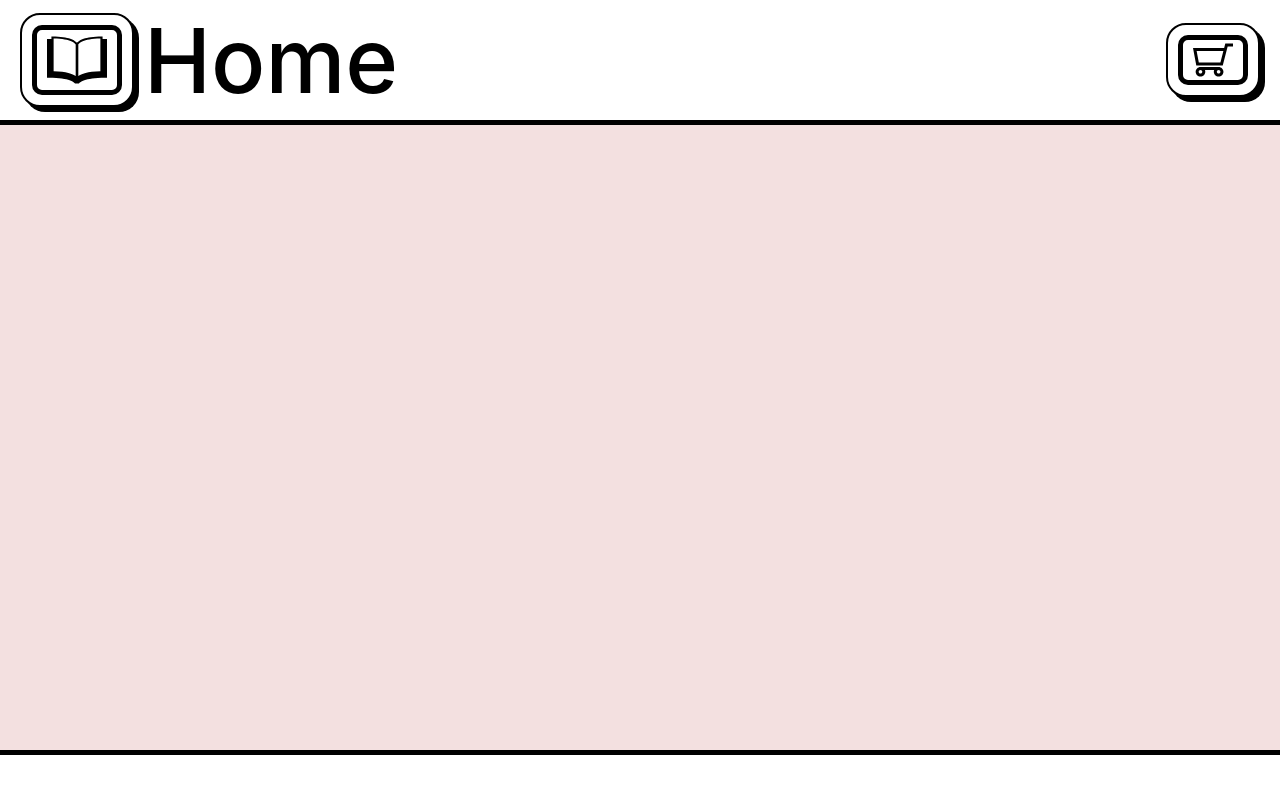
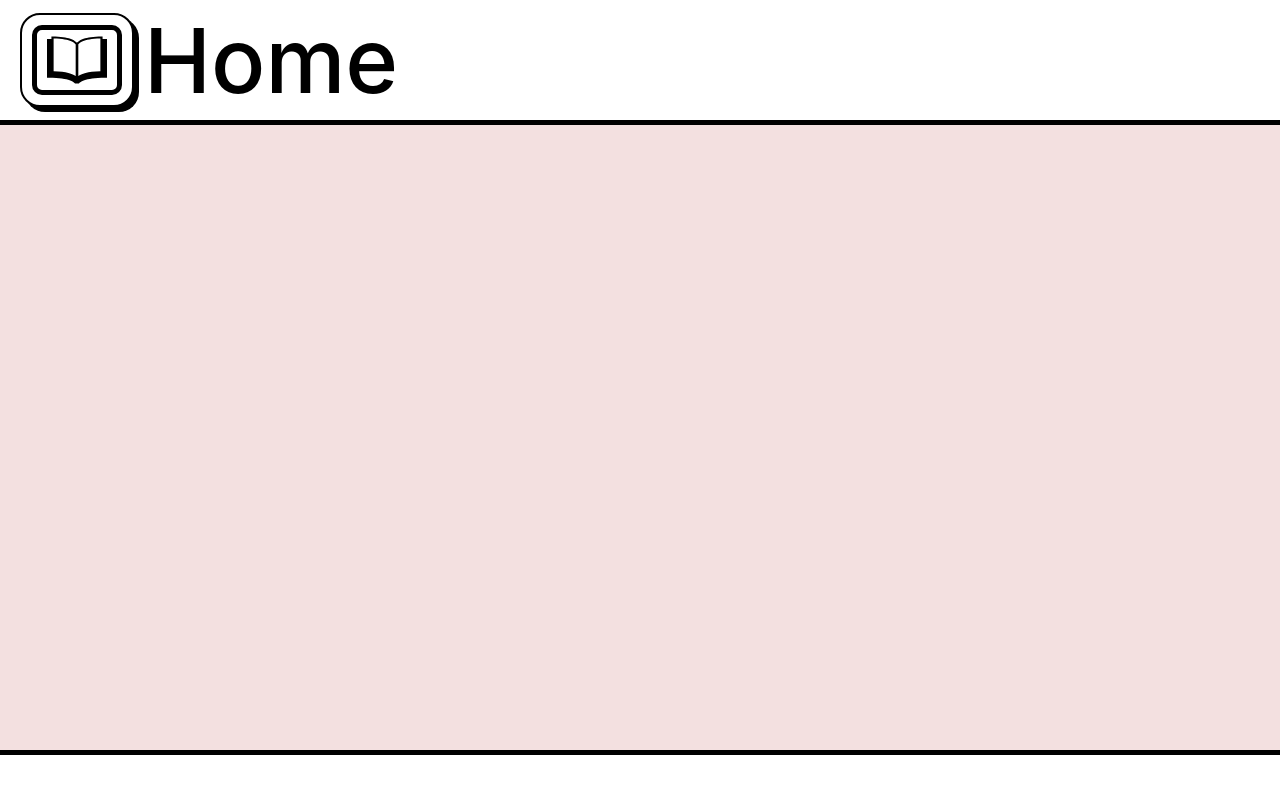
Before and after one commit to FloppyCacti/The-Odin-Project, a React app in the folder Shopping-Cart/: page /cart in a window 1280 px wide. Shown: the top 794 px of the page. Built offline with nearby package versions, Linux system fonts and the light colour scheme; the HTML template or start-up script is replaced by a standard one.

Commit message:
remove cart button

```diff
--- a/Shopping-Cart/src/routes/shoppingCartPage.jsx
+++ b/Shopping-Cart/src/routes/shoppingCartPage.jsx
@@ -2,7 +2,6 @@ import { Link } from "react-router-dom";
 import "../styles/pageTemplate.css";
 import style from "../styles/Button.module.css";
 import logoImg from "../assets/logo.svg";
-import cartImg from "../assets/shopping-cart-logo.svg";
 
 export default function ShoppingCartPage() {
   return (
@@ -14,9 +13,6 @@ export default function ShoppingCartPage() {
           </Link>
           <Link to="/">Home</Link>
         </div>
-        <Link id="cartLogo" className={style.button} to="/cart">
-          <img src={cartImg} />
-        </Link>
       </header>
       <div id="content">
         <div id="sidebar"></div>
```
